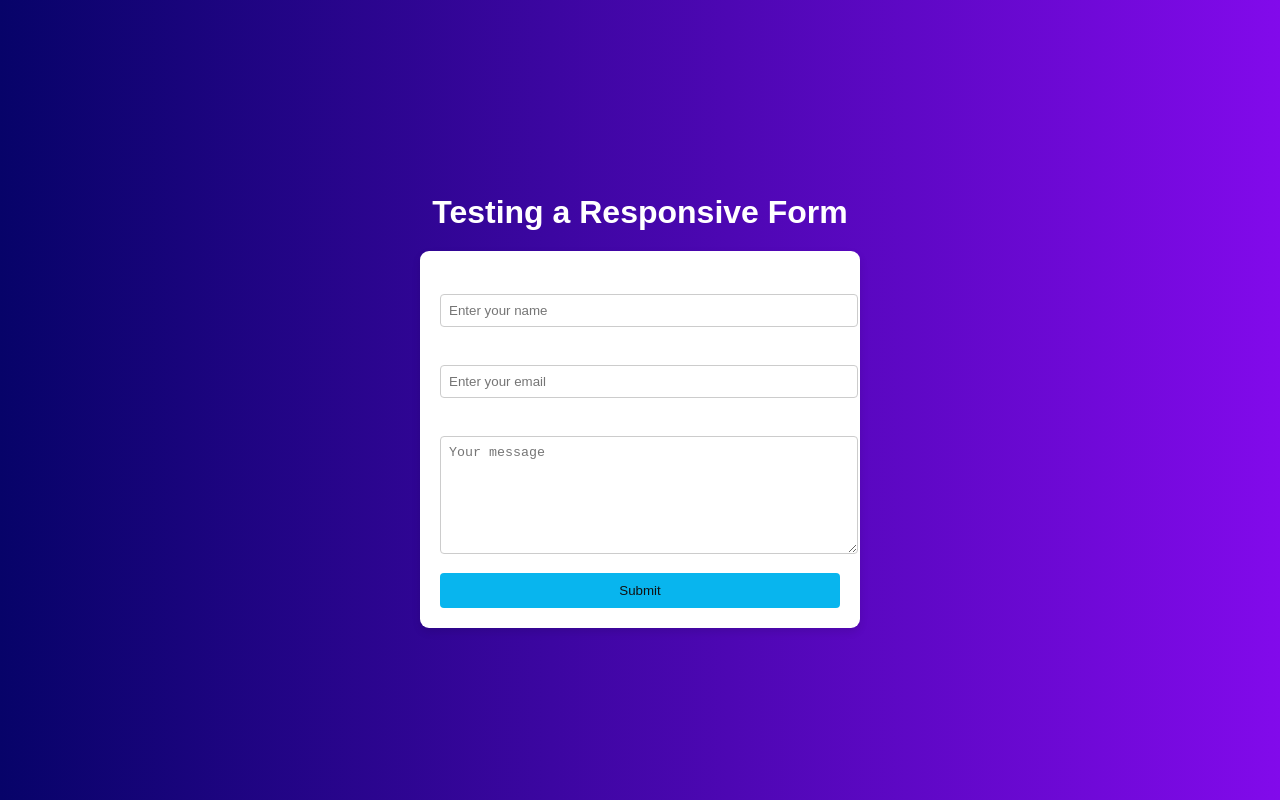
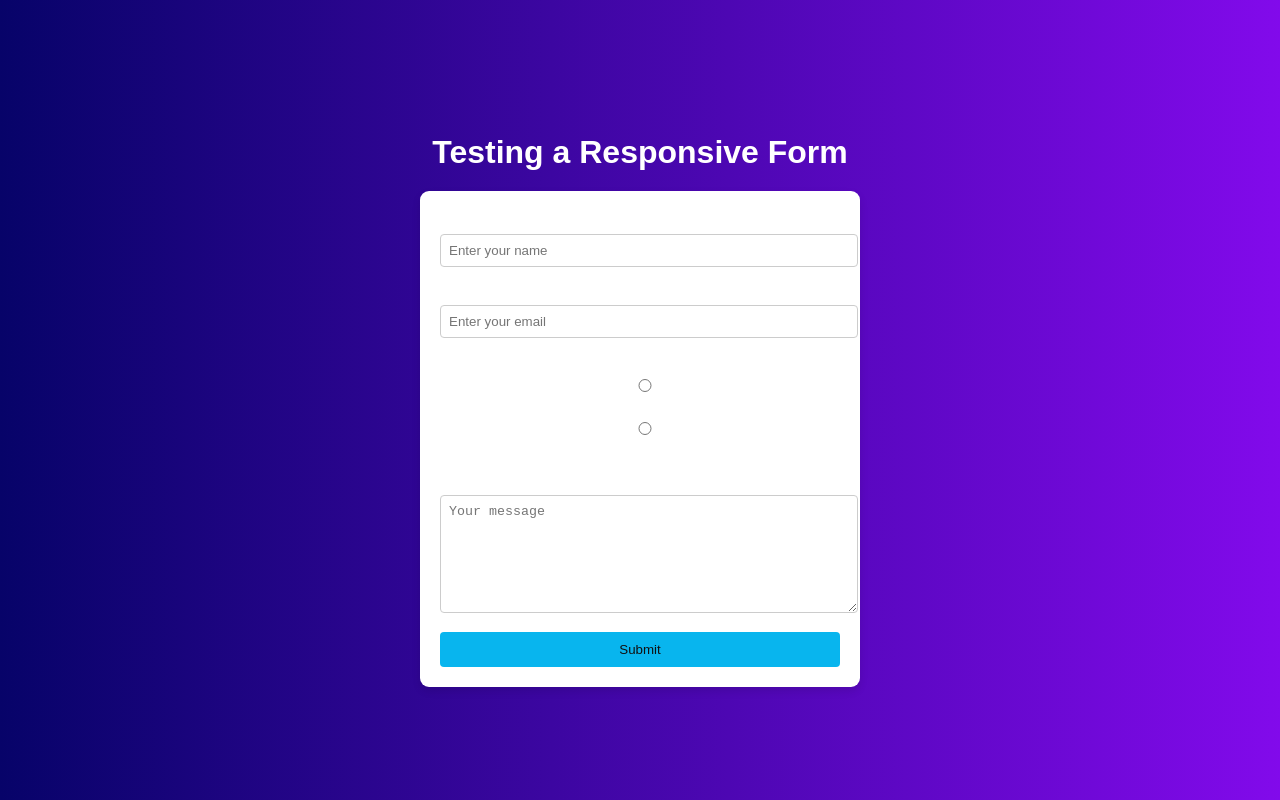
Before and after one commit to Lithasa/LeraningReact, a React (Create React App) app in the folder reactp/: page / in a window 1280 px wide. Built offline with nearby package versions, Linux system fonts and the light colour scheme.

Commit message:
added a new label

```diff
--- a/reactp/src/App.js
+++ b/reactp/src/App.js
@@ -15,6 +15,19 @@ function App() {
           <input type="email" id="email" placeholder="Enter your email" required />
         </div>
         <div className="form-group">
+          <label>Gender:</label>
+          <div className="checkbox-group">
+            <label>
+              <input type="radio" name="gender" value="male" required />
+              Male
+            </label>
+            <label>
+              <input type="radio" name="gender" value="female" required />
+              Female
+            </label>
+          </div>
+        </div>
+        <div className="form-group">
           <label htmlFor="message">Message:</label>
           <textarea id="message" placeholder="Your message" required></textarea>
         </div>
```
